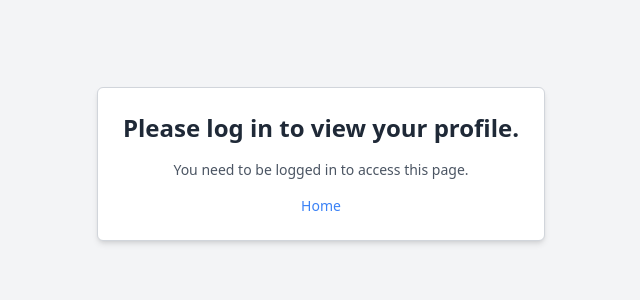
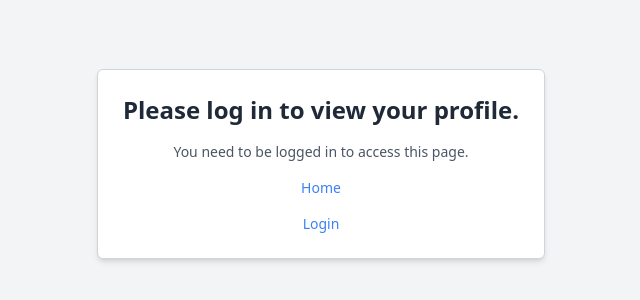
Before and after one commit to AbbasAkbar1221/AmazeKart, a React (Create React App) app: page /profile in a window 1280 px wide. Shown: the part 236-536 px from the top of the page, without its empty margins (319-959 px from the left). Built offline with nearby package versions, Linux system fonts and the light colour scheme; no server answers.

Commit message:
update profile page

```diff
--- a/src/pages/ProfilePage.jsx
+++ b/src/pages/ProfilePage.jsx
@@ -77,6 +77,15 @@ const ProfilePage = () => {
               </button>
               </Link>
             </div>
+        <div className="mt-4 text-sm text-center">
+              <Link to="/login">
+              <button
+                className="text-blue-500 hover:underline"
+              >
+                Login
+              </button>
+              </Link>
+            </div>
       </div>
     </div>
   );
```
